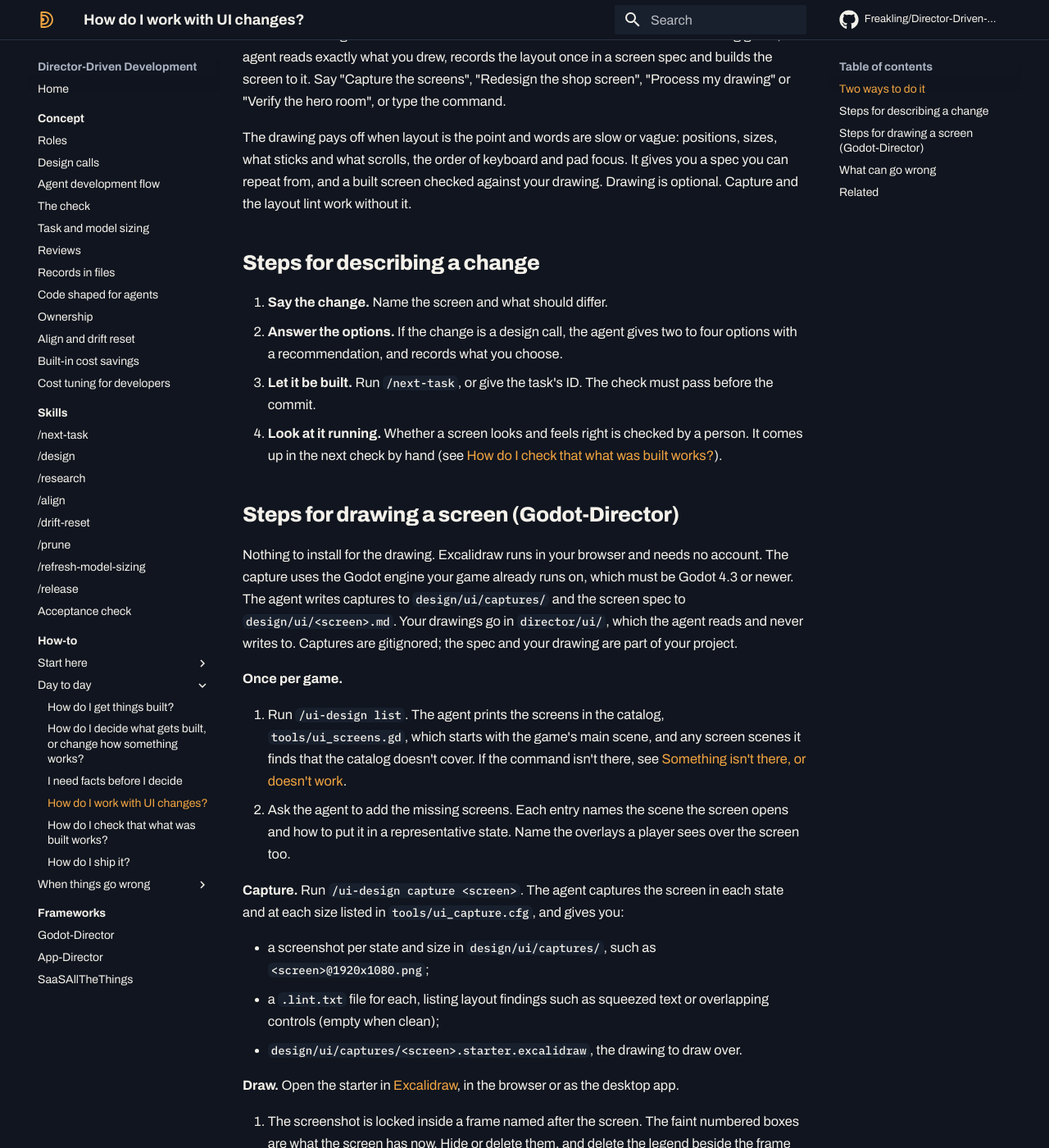
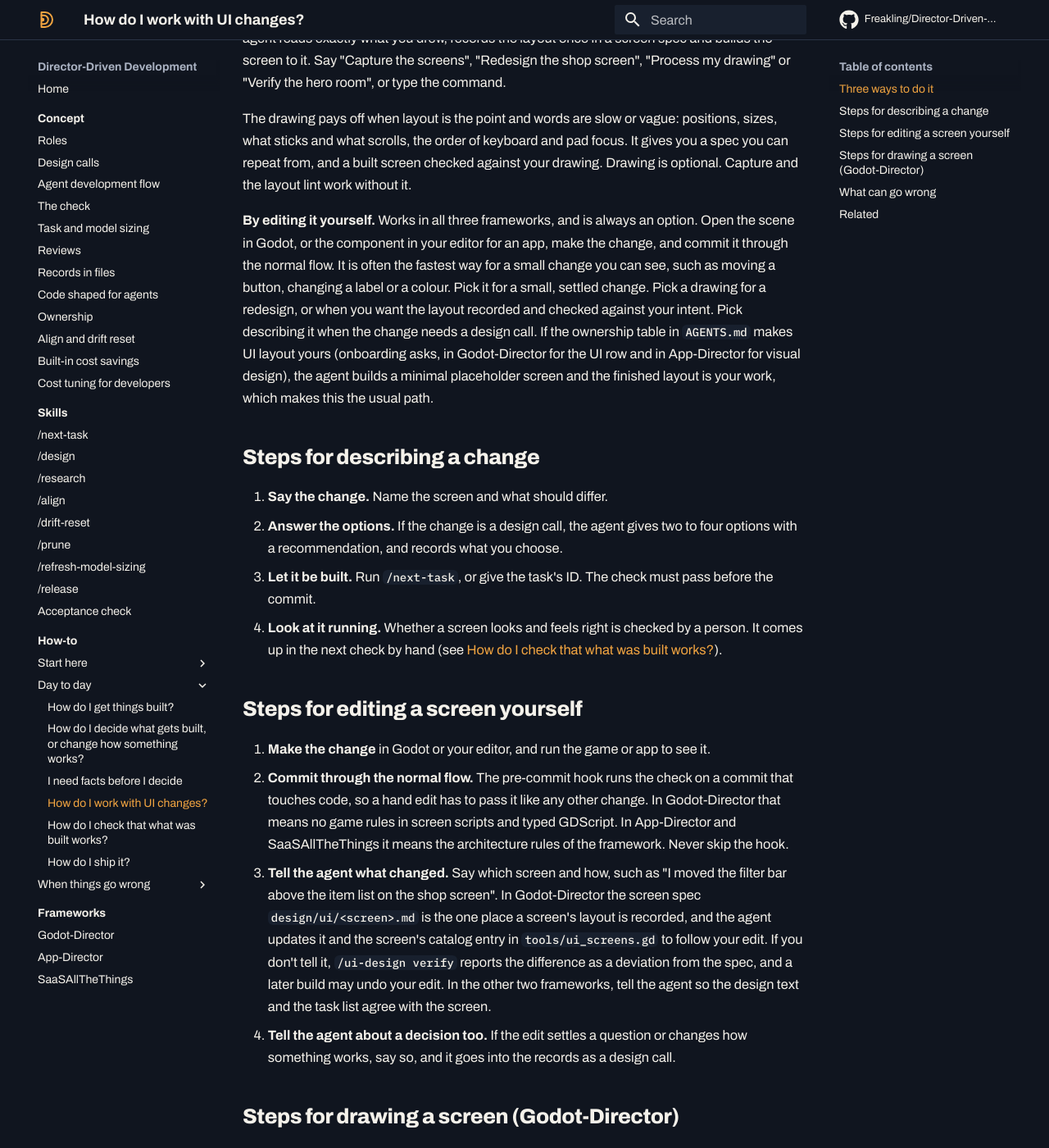
Before and after one commit to Freakling/Director-Driven-Development, an MkDocs documentation site: the page built from docs/how-to/ui.md, in a window 1280 px wide and 1400 px high, scrolled down 588 px. Shown: the whole window at 82% size. Built offline with MkDocs 1.6.1 and Material for MkDocs 9.7.7, drawn with Linux system fonts in a browser that asks for light colours; comment, search, counter and statistics services are not loaded; some of the changed text lies outside the part shown.

Commit message:
docs: the UI How-to offers editing it yourself (T116)
A third way on "How do I work with UI changes?": edit the screen yourself in Godot or your editor, commit through the normal flow so the check runs, and tell the agent so the screen spec and catalog follow; with when to pick it over drawings or a design call.

Co-Authored-By: Claude Fable 5.1 <noreply@anthropic.com>

```diff
--- a/docs/how-to/ui.md
+++ b/docs/how-to/ui.md
@@ -1,10 +1,10 @@
 # How do I work with UI changes?
 
-<div class="kicker">Describe the change in words, or draw it and let the agent check the result</div>
+<div class="kicker">Describe the change, draw it, or edit the screen yourself</div>
 
-> Say what a screen should do and let the agent build it. In Godot-Director you can also draw the screen, and the agent builds to your drawing and checks the built screen against it.
+> Say what a screen should do and let the agent build it, or edit the screen yourself and tell the agent. In Godot-Director you can also draw the screen, and the agent builds to your drawing and checks the built screen against it.
 
-## Two ways to do it
+## Three ways to do it
 
 **By describing it.** Works in all three frameworks. Say what the screen should show and do: "The shop screen needs a filter bar above the item list". Settle what a screen is for, and any flow or behaviour the design doesn't cover, in a design session (see [How do I decide what gets built?](decide.md)). The decision becomes design text and task items, and [`/next-task`](build.md) builds them. You can also hand a small, settled change straight to the agent in a normal session. A direct request the agent can't finish in that session becomes an item in `TASKS.md`.
 
@@ -12,12 +12,21 @@
 
 The drawing pays off when layout is the point and words are slow or vague: positions, sizes, what sticks and what scrolls, the order of keyboard and pad focus. It gives you a spec you can repeat from, and a built screen checked against your drawing. Drawing is optional. Capture and the layout lint work without it.
 
+**By editing it yourself.** Works in all three frameworks, and is always an option. Open the scene in Godot, or the component in your editor for an app, make the change, and commit it through the normal flow. It is often the fastest way for a small change you can see, such as moving a button, changing a label or a colour. Pick it for a small, settled change. Pick a drawing for a redesign, or when you want the layout recorded and checked against your intent. Pick describing it when the change needs a design call. If the ownership table in `AGENTS.md` makes UI layout yours (onboarding asks, in Godot-Director for the UI row and in App-Director for visual design), the agent builds a minimal placeholder screen and the finished layout is your work, which makes this the usual path.
+
 ## Steps for describing a change
 
 1. **Say the change.** Name the screen and what should differ.
 2. **Answer the options.** If the change is a design call, the agent gives two to four options with a recommendation, and records what you choose.
 3. **Let it be built.** Run `/next-task`, or give the task's ID. The check must pass before the commit.
 4. **Look at it running.** Whether a screen looks and feels right is checked by a person. It comes up in the next check by hand (see [How do I check that what was built works?](check.md)).
+
+## Steps for editing a screen yourself
+
+1. **Make the change** in Godot or your editor, and run the game or app to see it.
+2. **Commit through the normal flow.** The pre-commit hook runs the check on a commit that touches code, so a hand edit has to pass it like any other change. In Godot-Director that means no game rules in screen scripts and typed GDScript. In App-Director and SaaSAllTheThings it means the architecture rules of the framework. Never skip the hook.
+3. **Tell the agent what changed.** Say which screen and how, such as "I moved the filter bar above the item list on the shop screen". In Godot-Director the screen spec `design/ui/<screen>.md` is the one place a screen's layout is recorded, and the agent updates it and the screen's catalog entry in `tools/ui_screens.gd` to follow your edit. If you don't tell it, `/ui-design verify` reports the difference as a deviation from the spec, and a later build may undo your edit. In the other two frameworks, tell the agent so the design text and the task list agree with the screen.
+4. **Tell the agent about a decision too.** If the edit settles a question or changes how something works, say so, and it goes into the records as a design call.
 
 ## Steps for drawing a screen (Godot-Director)
 
```
Also changed, not shown: TASKS.md (+3 -3 lines).
